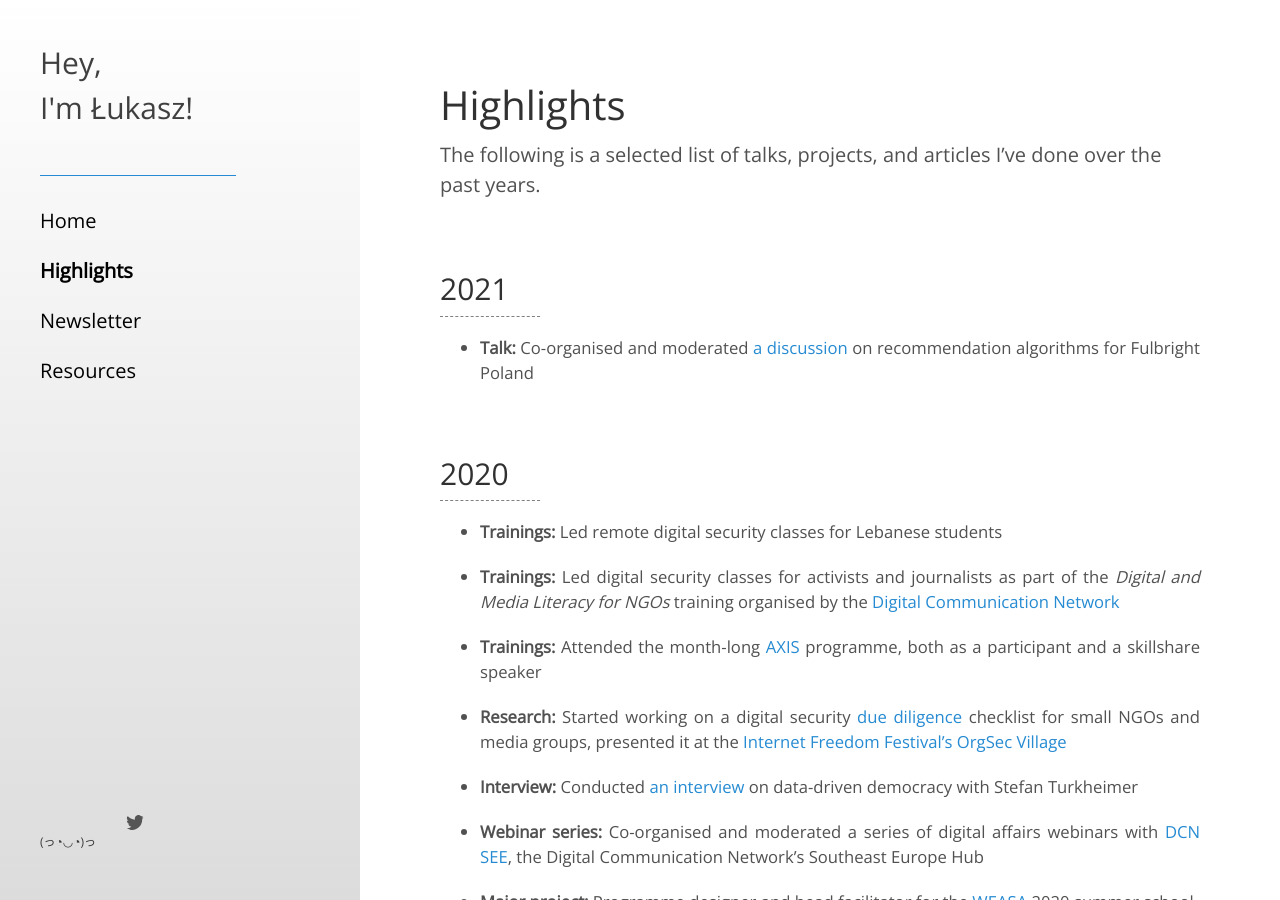
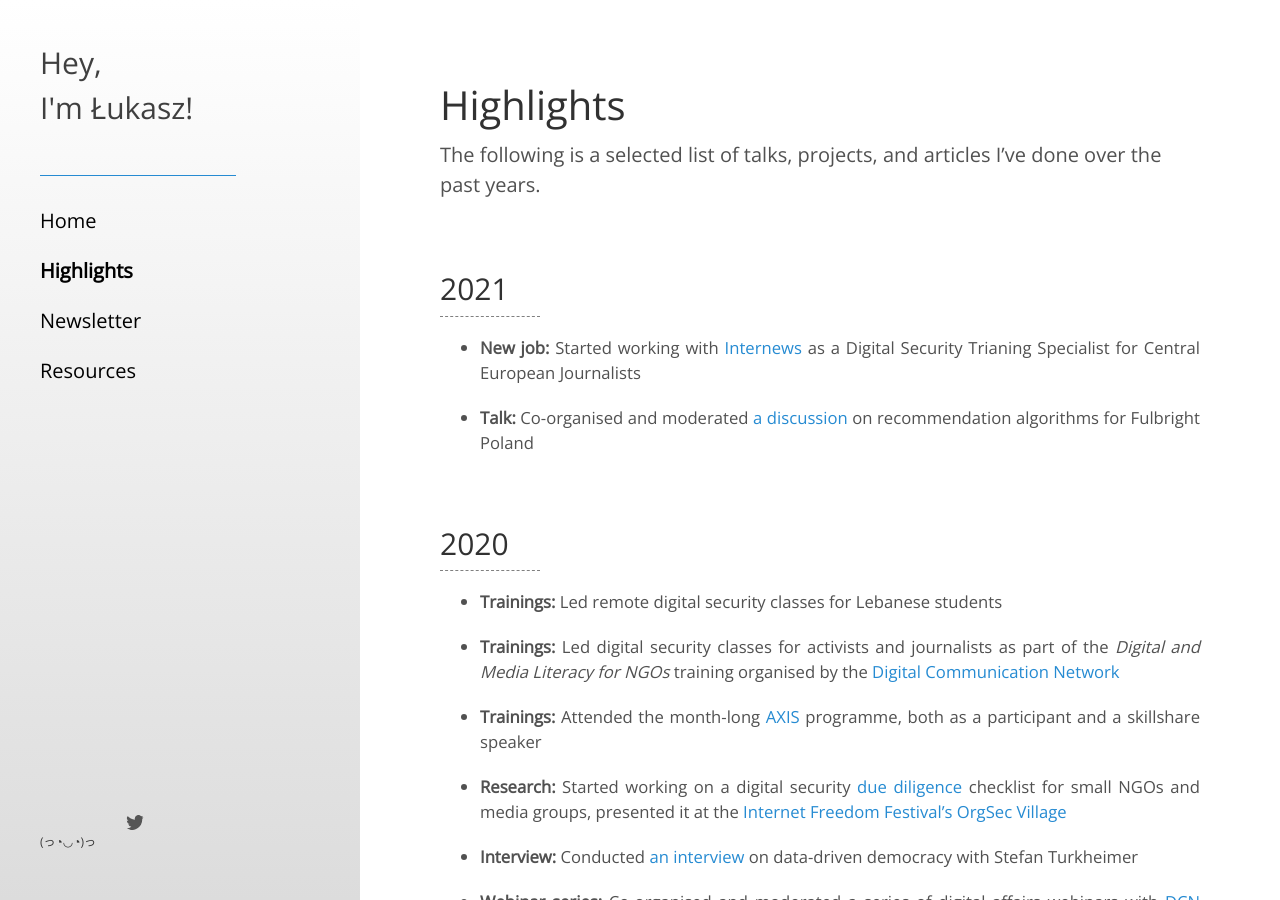
Before and after one commit to lukasz-a-krol/lukasz-a-krol.github.io, a Jekyll site: the page built from highlights.md, in a window 1280 px wide and 900 px high. Built offline with Jekyll 4.4.1, drawn with Linux system fonts in a browser that asks for light colours.

Commit message:
new fulltime job

```diff
--- a/highlights.md
+++ b/highlights.md
@@ -14,6 +14,7 @@
 
 <h2 class = "year">2021</h2>
 
+* <b>New job:</b> Started working with <a href = "https://www.internews.org" target = "_blank">Internews</a> as a Digital Security Trianing Specialist for Central European Journalists
 
 * <b>Talk:</b> Co-organised and moderated <a href = "https://www.youtube.com/watch?v=gjkQS_7TSVA" target = "_blank">a discussion</a> on recommendation algorithms for Fulbright Poland
 
```
